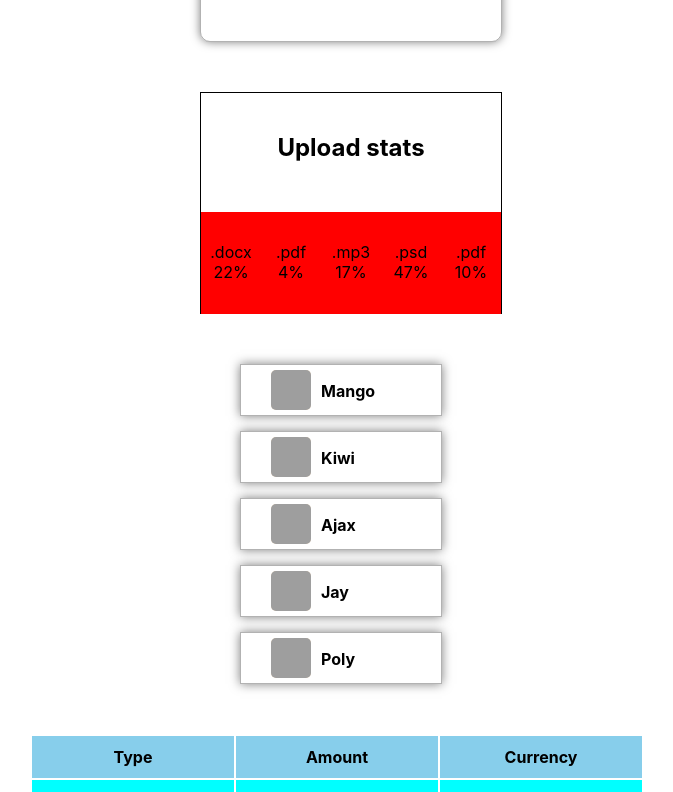
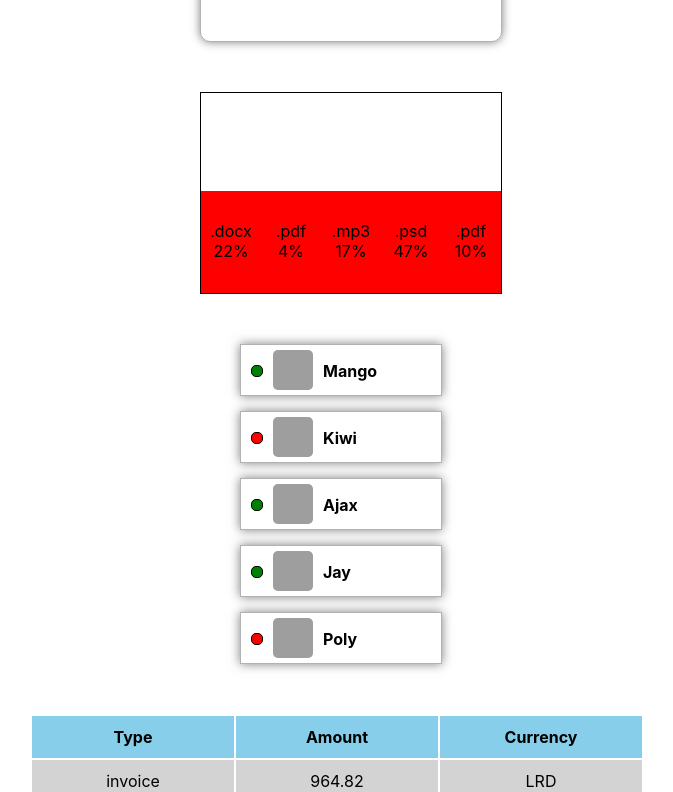
Before and after one commit to Andrii111111111/goit-react-hw-01-components, a React (Create React App) app: page / in a window 1280 px wide. Shown: the part 480-1272 px from the top of the page, without its empty margins (200-873 px from the left). Built offline with nearby package versions, Linux system fonts and the light colour scheme; grey boxes are pictures that could not be loaded.

Commit message:
end task 4 and fix task 2

```diff
--- a/src/components/TaskFour/TransactionHistory.js
+++ b/src/components/TaskFour/TransactionHistory.js
@@ -15,13 +15,13 @@ export const TaskFour = () => {
         </thead>
 
         <tbody>
-          {transactions.map(transaction => (
+          {transactions.map(function (transaction, index) {
+            return (
               <tr
                 className={clsx(
                   styles.body,
-                transaction.type === 'invoice' && styles.color,
-                transaction.type === 'withdrawal' && styles.color2,
-                transaction.type === 'payment' && styles.color3
+                  index % 2 === 1 && styles.color,
+                  index % 2 === 0 && styles.color2
                 )}
                 key={transaction.id}
               >
@@ -29,7 +29,8 @@ export const TaskFour = () => {
                 <td className={styles.bodyEl}>{transaction.amount}</td>
                 <td className={styles.bodyEl}>{transaction.currency}</td>
               </tr>
-          ))}
+            );
+          })}
         </tbody>
       </table>
     </div>
--- a/src/components/TaskFour/TransactionHistory.module.css
+++ b/src/components/TaskFour/TransactionHistory.module.css
@@ -22,13 +22,9 @@
 }
 
 .color {
-    background-color: aqua;
+    background-color: lightcyan;
 }
 
 .color2 {
-    background-color: gray;
+    background-color: lightgray;
 }
-
-.color3 {
-    background-color: rosybrown;
-}
--- a/src/components/TaskThree/FriendList.js
+++ b/src/components/TaskThree/FriendList.js
@@ -11,8 +11,8 @@ export const TaskThree = () => {
             <span
               className={clsx(
                 styles.status,
-                frend.isOnline === 'true' && styles.green,
-                frend.isOnline === 'false' && styles.red
+                frend.isOnline === true && styles.green,
+                frend.isOnline === false && styles.red
               )}
             ></span>
             <img
@@ -28,3 +28,9 @@ export const TaskThree = () => {
     </div>
   );
 };
+
+// className={clsx(
+//                 styles.status,
+//                 frend.isOnline === 'true' && styles.green,
+//                 frend.isOnline === 'false' && styles.red
+//               )}
--- a/src/components/TaskThree/FriendList.module.css
+++ b/src/components/TaskThree/FriendList.module.css
@@ -36,6 +36,8 @@
     border-radius: 5px;
     margin-top: 20px;
     margin-left: 10px;
+    border: 1px solid black;
+
 }
 
 .green {
--- a/src/components/TaskTwo/Statistics.js
+++ b/src/components/TaskTwo/Statistics.js
@@ -1,11 +1,16 @@
 import data from '../../data/data.json';
 import styles from './Statistics.module.css';
+import clsx from 'clsx';
 
+let li = document.querySelectorAll('#qwe');
 export const TaskTwo = () => {
   return (
     <section className={styles.statistics}>
-      <h2 className={styles.title}>Upload stats</h2>
-
+      <div className={styles.titleContainer}>
+        {data.title !== undefined && (
+          <h2 className={styles.title}>Upload stats</h2>
+        )}
+      </div>
       <ul className={styles.statList}>
         {data.map(dat => (
           <li className={styles.item} key={dat.id} id="qwe">
@@ -18,6 +23,9 @@ export const TaskTwo = () => {
   );
 };
 
+// {id === 'qwe' && li.style.backgroundColor = getRandomHexColor()}
+/* <h2 className={styles.title}>Upload stats</h2> */
+
 // li.style.backgroundColor = getRandomHexColor();
 
 // document.addEventListener('DOMContentLoaded', ready);
@@ -27,8 +35,8 @@ export const TaskTwo = () => {
 //   li.style.backgroundColor = getRandomHexColor();
 // }
 
-// function getRandomHexColor() {
-//   return `#${Math.floor(Math.random() * 16777215)
-//     .toString(16)
-//     .padStart(6, 0)}`;
-// }
+function getRandomHexColor() {
+  return `#${Math.floor(Math.random() * 16777215)
+    .toString(16)
+    .padStart(6, 0)}`;
+}
--- a/src/components/TaskTwo/Statistics.module.css
+++ b/src/components/TaskTwo/Statistics.module.css
@@ -4,13 +4,20 @@
     margin-left: 400px;
     border: 1px black solid;
     margin-bottom: 50px;
-    padding-top: 20px;
+
 
 }
 
 .title {
-    text-align: center;
-    margin-bottom: 50px;
+    /* text-align: center; */
+    margin: 0;
+}
+
+.titleContainer {
+    height: 82px;
+    display: flex;
+    justify-content: center;
+    align-items: center;
 }
 
 .item {
```
Lines whose indentation alone changed are shown as unchanged.
